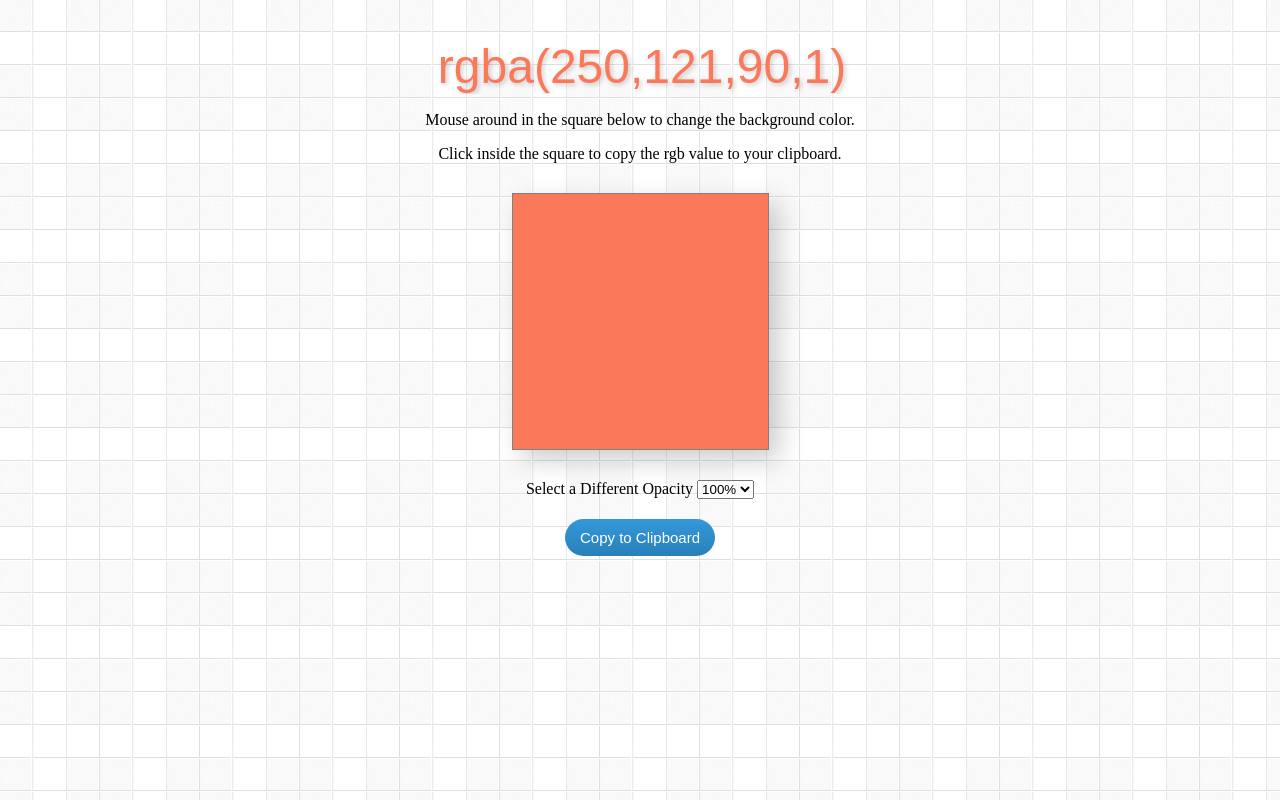
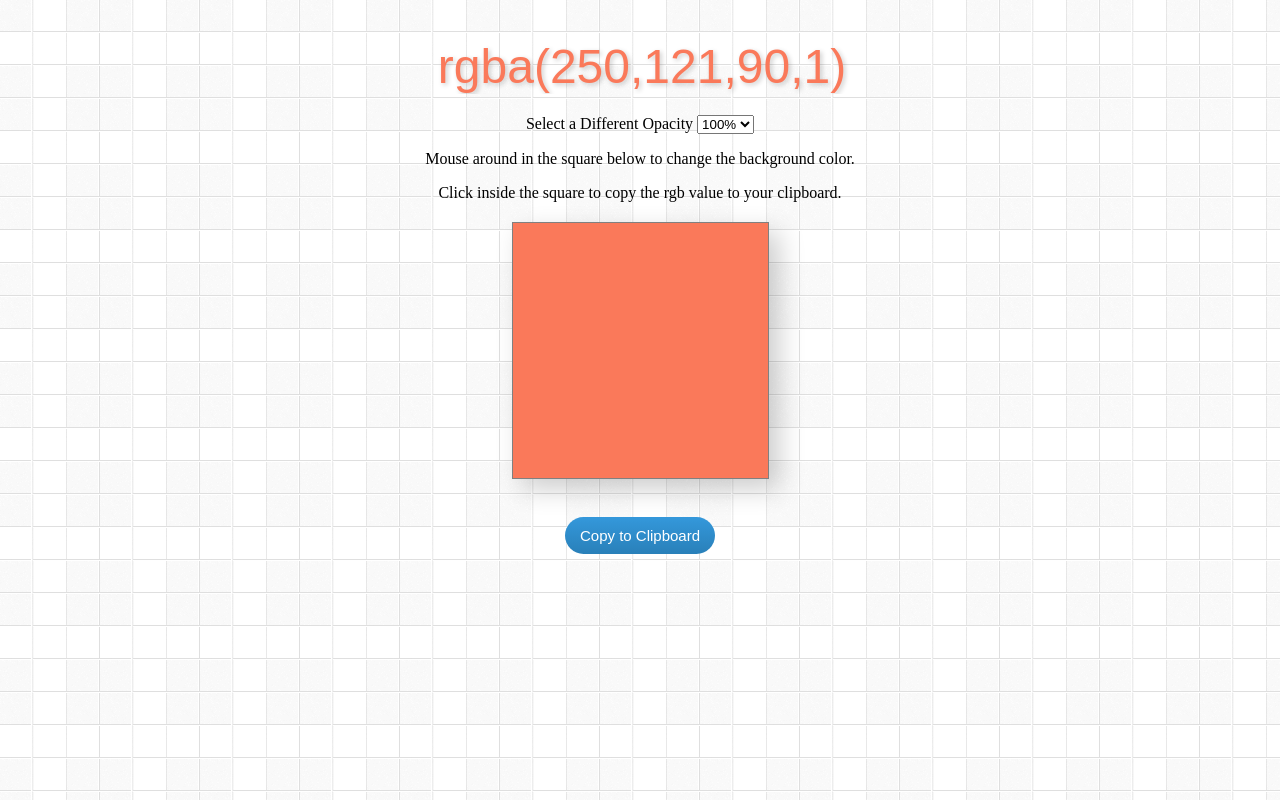
Before and after one commit to lortza/colorpickme, a PHP site: page / in a window 1280 px wide. Run offline with PHP 8.4, Linux system fonts and the light colour scheme.

Commit message:
Moves dropdown to top

```diff
--- a/home.html
+++ b/home.html
@@ -10,15 +10,15 @@
 <body>
 
   <main>
-    <input type="text" value="" id="rgb-output">
+    <input type="text" value="rgba(250,121,90,1)" id="rgb-output">
+
+    <label>Select a Different Opacity</label>
+    <select id='options-picker'></select>
+
     <p>Mouse around in the square below to change the background color.</p>
     <p>Click inside the square to copy the rgb value to your clipboard.</p>
-    <article id="mouse-zone"></article>
 
-    <label>Select a Different Opacity</label>
-    <select id='options-picker'>
-    </select>
-    <br>
+    <article id="mouse-zone"></article><br>
     <div id="button">Copy to Clipboard</div>
   </main>
 
--- a/styles.css
+++ b/styles.css
@@ -4,9 +4,11 @@ body {
   background-image: url('images/batthern.png');
 }
 
+#options-picker{margin-top:20px;}
+
 #mouse-zone {
   border: 1px solid gray;
-  margin: 30px auto;
+  margin: 20px auto;
   height: 255px;
   width: 255px;
   text-align: center;
@@ -25,7 +27,6 @@ body {
 
 #button {
   display: inline-block;
-  margin-top: 20px;
   background: #3498db;
   background-image: -webkit-linear-gradient(top, #3498db, #2980b9);
   background-image: -moz-linear-gradient(top, #3498db, #2980b9);
```
